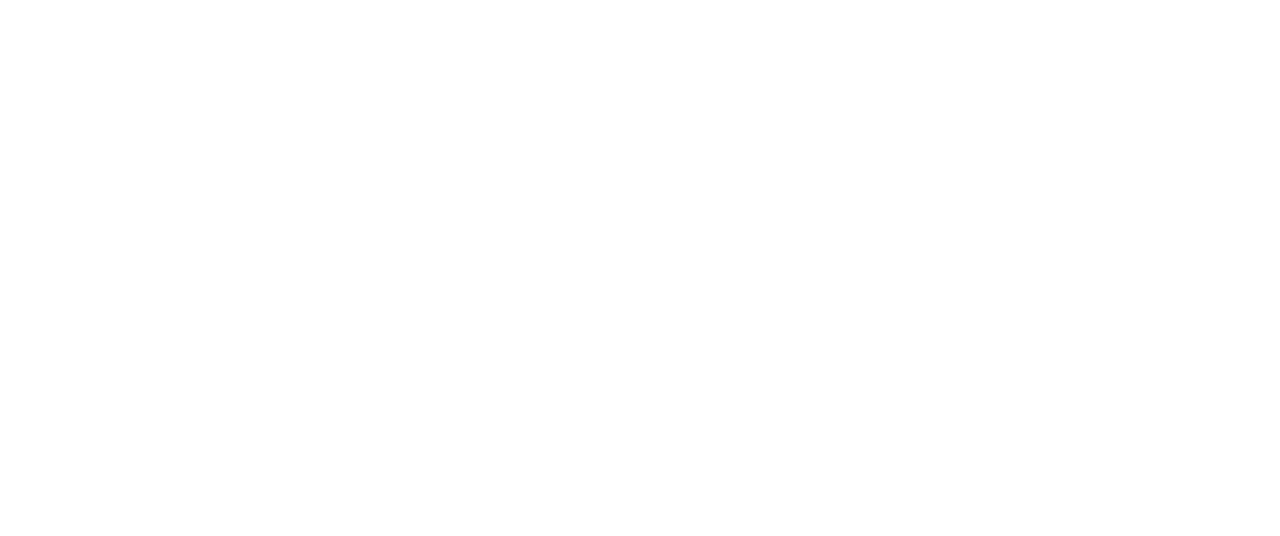
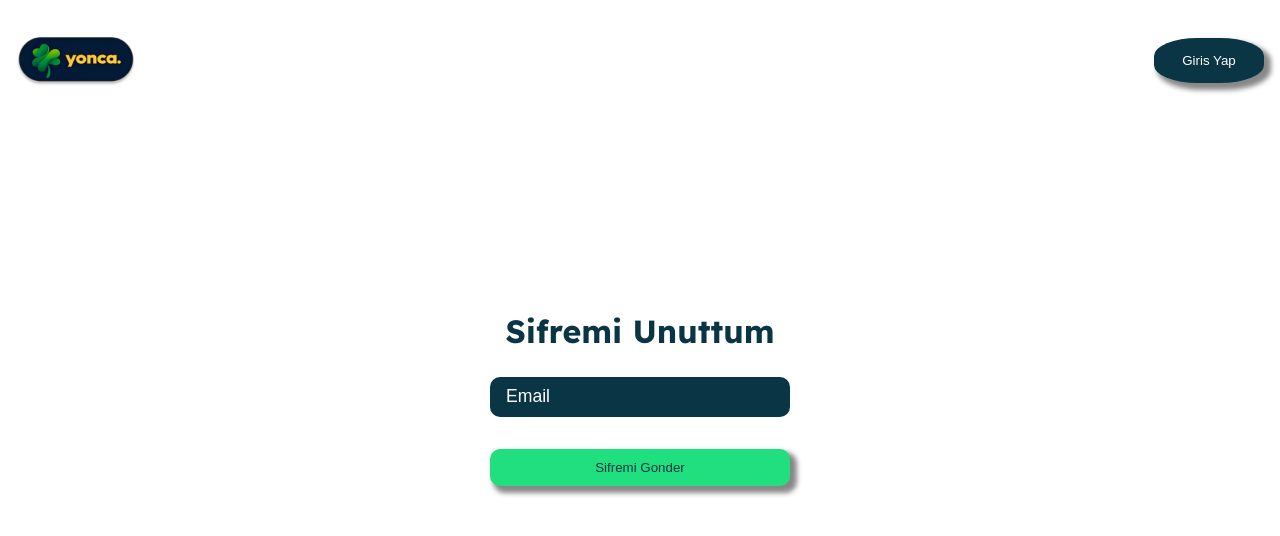
Before and after one commit to gulsufindik/Frontend-HRMS, a React (Vite) app: page /forgotpassword in a window 1280 px wide. Before the commit this address had no page. Shown: the top 536 px of the page. Built offline with nearby package versions, Linux system fonts and the light colour scheme.

Commit message:
LoginManagerYonlendirmeVeSifremiUnuttumBackend

```diff
--- a/src/App.jsx
+++ b/src/App.jsx
@@ -12,6 +12,7 @@ import { ManagerPageCompanyExpenses } from "./Pages/MainPages/ManagerPageCompany
 import { ManagerPageUpcomingPayment } from "./Pages/MainPages/ManagerPageUpcomigPayments";
 import { ManagerPagePublicHoliday } from "./Pages/MainPages/ManagerPagePublicHoliday";
 import { ManagerPagePersonelTraces } from "./Pages/MainPages/ManagerPagePersonelTraces";
+import { ForgotPassword } from "./Pages/MainPages/ForgotPassword";
 
 
 function App() {
@@ -29,6 +30,7 @@ function App() {
     <Route path="/managerupcomingpayment" element={<ManagerPageUpcomingPayment />}></Route>
     <Route path="/managerpublicholiday" element={<ManagerPagePublicHoliday />}></Route>
     <Route path="/managerpersoneltraces" element={<ManagerPagePersonelTraces />}></Route>
+    <Route path="/forgotpassword" element={<ForgotPassword />}></Route>
    </Routes>
 
    </>
--- /dev/null
+++ b/src/Pages/MainPages/ForgotPassword.jsx
@@ -0,0 +1,99 @@
+import { LogoLogin } from "../../components/LogoLogin";
+import { GirisYap } from "../../components/GirisYap";
+import { useState } from "react";
+
+// ===================Metodlar========================
+const forgotPasswordUrl="http://localhost:8080/auth/forgotpassword"
+
+// ==========Backend baglanti ============
+function forgotPasswordMethod(forgotPasswordInput){
+// console.log(visitorForm.username,visitorForm.email,visitorForm.password)
+  const options={
+    method:"POST",
+    headers: {"Content-Type":"application/json"},
+    body:JSON.stringify(forgotPasswordInput),
+}
+  return fetch (forgotPasswordUrl,options).then((resp)=>{
+    return resp.json();
+  }).then((data)=>{return data}).catch((err)=>console.log(err.message));
+}
+
+// =================Sayfa===============
+export function ForgotPassword() {
+
+  return (
+    <>
+      <header>
+        <nav>
+        <LogoLogin />
+        <GirisYap />
+        </nav>
+      </header>
+      <main>
+        <div>
+      <ForgotPasswordFrm  forgotPasswordMethod={forgotPasswordMethod}/>
+        </div>
+      </main>
+      <footer>
+        <img src="../../../public/images/Footer_upscaled.png" alt="" />
+      </footer>
+    </>
+  );
+}
+
+// =============Sayfa Componentleri============
+function ForgotPasswordFrm({forgotPasswordMethod}){
+
+  // const navigate= useNavigate();
+
+  const [forgotPasswordInput, setforgotPasswordInput] = useState({email:""});
+  const[notificationStatus,setNotificationStatus]=useState(false);
+  const[error,setError]=useState(null);
+
+  function handleChange(e){
+    setforgotPasswordInput({...forgotPasswordInput,[e.target.name]:e.target.value})
+  }
+
+  function handleForgotPasswordSubmit(e){
+    e.preventDefault();
+    forgotPasswordMethod(forgotPasswordInput).then((data)=>{
+      console.log(data);
+      if(data.successMessage){
+        setNotificationStatus(!notificationStatus);
+      }
+
+      if(data.fields){
+        setError(data.fields)
+      }else{
+        setError(data.message)
+      }
+      console.log(typeof(error))
+    }).catch((err)=>console.log(err.message))
+  }
+
+  return(
+    <>
+           {!notificationStatus && <form onSubmit={handleForgotPasswordSubmit}>
+          <h2>Sifremi Unuttum</h2>
+
+          <input
+            type="email"
+            name="email"
+            id="email"
+            placeholder="Email"
+            onChange={handleChange}
+            value={forgotPasswordInput.personalEmail}
+          />
+
+          <section>
+          {/* <NavLink to="/registerManager"><p>Yonetici kaydi </p></NavLink> */}
+          {/* <NavLink to="resetPw"><p>Sifremi unuttum</p></NavLink> */}
+          </section>
+          <button type="submit">Sifremi Gonder</button>
+           {/* {visitorForm.email}{visitorForm.password}{visitorForm.username} */}
+        </form>}
+        {notificationStatus && <p>Sifreniz paylastiginiz emaile gonderilmistir.</p>}
+        {error !== null && <p style={{color:"red", marginTop:"10px"}}>{error}</p> }
+    </>
+  )
+}
--- a/src/Pages/MainPages/Login.jsx
+++ b/src/Pages/MainPages/Login.jsx
@@ -1,8 +1,9 @@
 import { LogoLogin } from "../../components/LogoLogin";
 import { KayitOlButton } from "../../components/KayitOlButton";
 
-import { NavLink, json } from "react-router-dom";
+import { NavLink } from "react-router-dom";
 import { useState } from "react";
+import { useNavigate } from "react-router";
 
 // ===================Metodlar========================
 const LoginUrl = "http://localhost:8080/auth/login";
@@ -47,6 +48,9 @@ export function Login() {
 }
 // =============Sayfa Componentleri============
 function LoginFrm({ LoginMethod }) {
+
+  const navigate=useNavigate();
+
   const [LoginParam, SetLoginParam] = useState({ email: "", password: "" });
   const [notificationStatus, setNotificationStatus] = useState(false);
   const [error,setError]=useState(null);
@@ -61,6 +65,11 @@ function LoginFrm({ LoginMethod }) {
         console.log(data);
         if (data.token) {
           setNotificationStatus(!notificationStatus);
+          localStorage.setItem("token",data.token)
+          localStorage.setItem("userType",data.userType)
+          data.companyName !== null && localStorage.setItem("companyName",data.companyName)
+
+          localStorage.getItem("userType") === "MANAGER" && navigate("/managerpersonel")
         }
         if(data.fields){
           setError(data.fields)
@@ -93,13 +102,14 @@ function LoginFrm({ LoginMethod }) {
         />
         <section>
           {/* <NavLink to="manager"><p>Yonetici girisi </p></NavLink> */}
-          <NavLink to="resetPw">
+          <NavLink to="forgotpassword">
             <p>Sifremi unuttum</p>
           </NavLink>
         </section>
         <button type="submit">Giris yap</button>
       </form>
       {notificationStatus && <p>Giris Yapildi</p>}
+
       {error !== null && <p style={{color:"red"}}>{error}</p> }
     </>
   );
```
